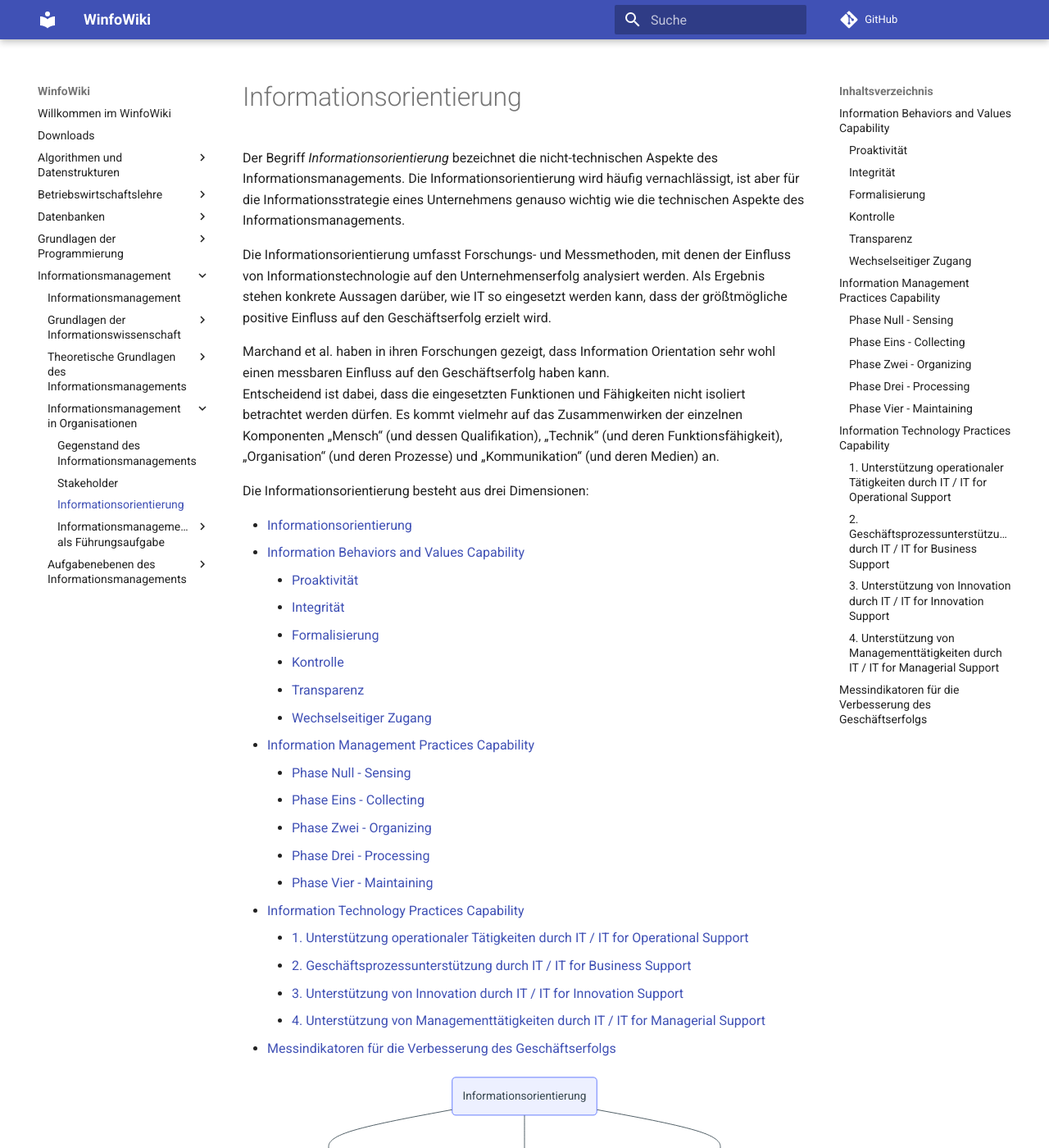
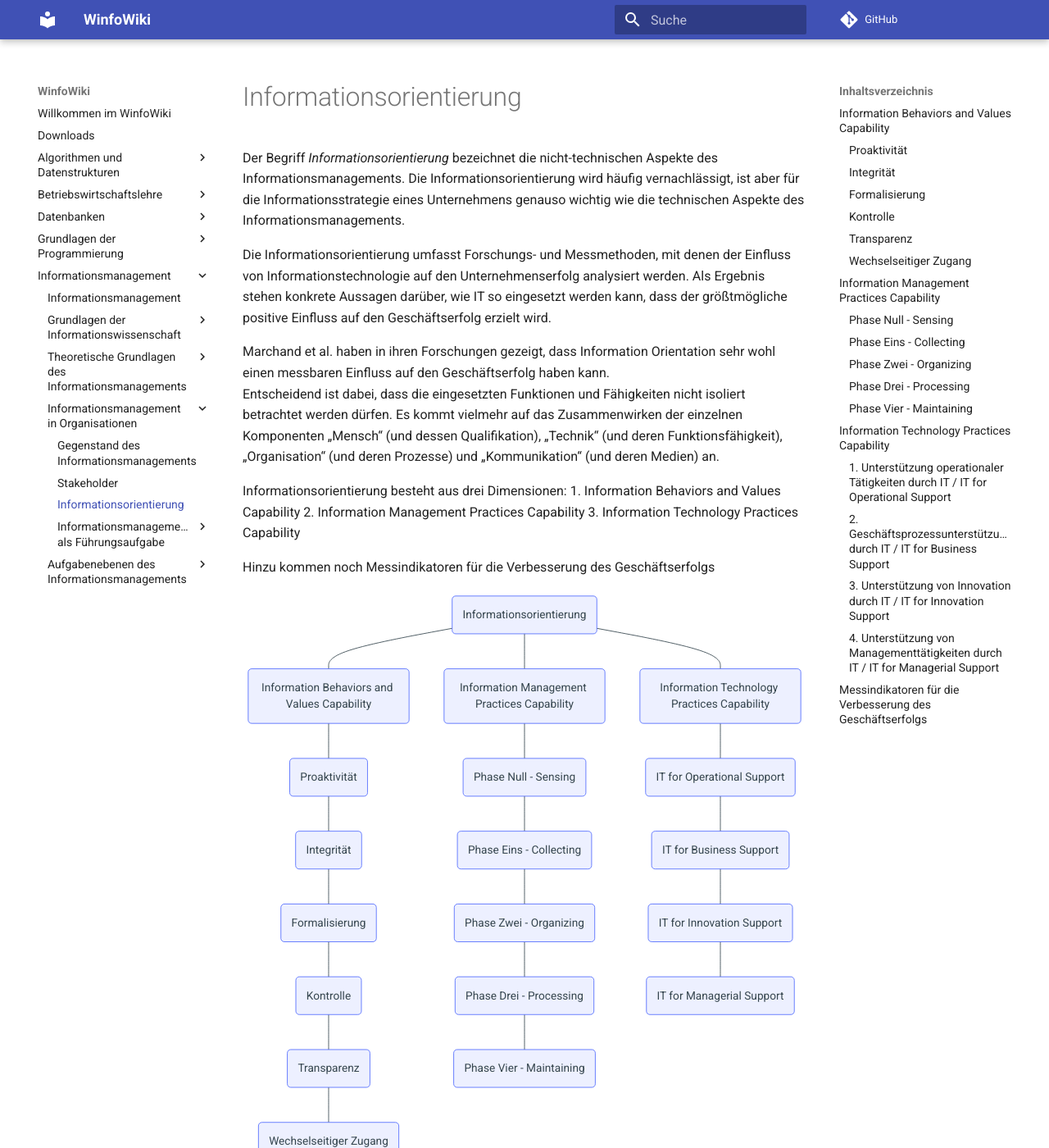
Before and after one commit to heshsum/winfowiki, an MkDocs documentation site: the page built from docs/Informationsmanagement/Informationsmanagement-in-Organisationen/Informationsorientierung.md, in a window 1280 px wide and 1400 px high. Shown: the whole window at 82% size. Built offline with MkDocs 1.6.1 and Material for MkDocs 9.7.7, drawn with Linux system fonts in a browser that asks for light colours; comment, search, counter and statistics services are not loaded.

Commit message:
Informationsorientierung aktualisiert

````diff
--- a/docs/Informationsmanagement/Informationsmanagement-in-Organisationen/Informationsorientierung.md
+++ b/docs/Informationsmanagement/Informationsmanagement-in-Organisationen/Informationsorientierung.md
@@ -6,28 +6,12 @@ Die Informationsorientierung umfasst Forschungs- und Messmethoden, mit denen der
 Marchand et al. haben in ihren Forschungen gezeigt, dass Information Orientation sehr wohl einen messbaren Einfluss auf den Geschäftserfolg haben kann.
 Entscheidend ist dabei, dass die eingesetzten Funktionen und Fähigkeiten nicht isoliert betrachtet werden dürfen. Es kommt vielmehr auf das Zusammenwirken der einzelnen Komponenten „Mensch“ (und dessen Qualifikation), „Technik“ (und deren Funktionsfähigkeit), „Organisation“ (und deren Prozesse) und „Kommunikation“ (und deren Medien) an.
 
-Die Informationsorientierung besteht aus drei Dimensionen:
+Informationsorientierung besteht aus drei Dimensionen:
+1. Information Behaviors and Values Capability
+2. Information Management Practices Capability
+3. Information Technology Practices Capability
 
-- [Informationsorientierung](#informationsorientierung)
-  - [Information Behaviors and Values Capability](#information-behaviors-and-values-capability)
-    - [Proaktivität](#proaktivität)
-    - [Integrität](#integrität)
-    - [Formalisierung](#formalisierung)
-    - [Kontrolle](#kontrolle)
-    - [Transparenz](#transparenz)
-    - [Wechselseitiger Zugang](#wechselseitiger-zugang)
-  - [Information Management Practices Capability](#information-management-practices-capability)
-      - [Phase Null - Sensing](#phase-null---sensing)
-      - [Phase Eins - Collecting](#phase-eins---collecting)
-      - [Phase Zwei - Organizing](#phase-zwei---organizing)
-      - [Phase Drei - Processing](#phase-drei---processing)
-      - [Phase Vier - Maintaining](#phase-vier---maintaining)
-  - [Information Technology Practices Capability](#information-technology-practices-capability)
-      - [1. Unterstützung operationaler Tätigkeiten durch IT / IT for Operational Support](#1-unterstützung-operationaler-tätigkeiten-durch-it--it-for-operational-support)
-      - [2. Geschäftsprozessunterstützung durch IT / IT for Business Support](#2-geschäftsprozessunterstützung-durch-it--it-for-business-support)
-      - [3. Unterstützung von Innovation durch IT / IT for Innovation Support](#3-unterstützung-von-innovation-durch-it--it-for-innovation-support)
-      - [4. Unterstützung von Managementtätigkeiten durch IT / IT for Managerial Support](#4-unterstützung-von-managementtätigkeiten-durch-it--it-for-managerial-support)
-  - [Messindikatoren für die Verbesserung des Geschäftserfolgs](#messindikatoren-für-die-verbesserung-des-geschäftserfolgs)
+Hinzu kommen noch Messindikatoren für die Verbesserung des Geschäftserfolgs
 
 ```mermaid
 graph TD;
````
Also changed, not shown: other parts of docs/Informationsmanagement/Informationsmanagement-in-Organisationen/Informationsorientierung.md (+19 -0 lines).
